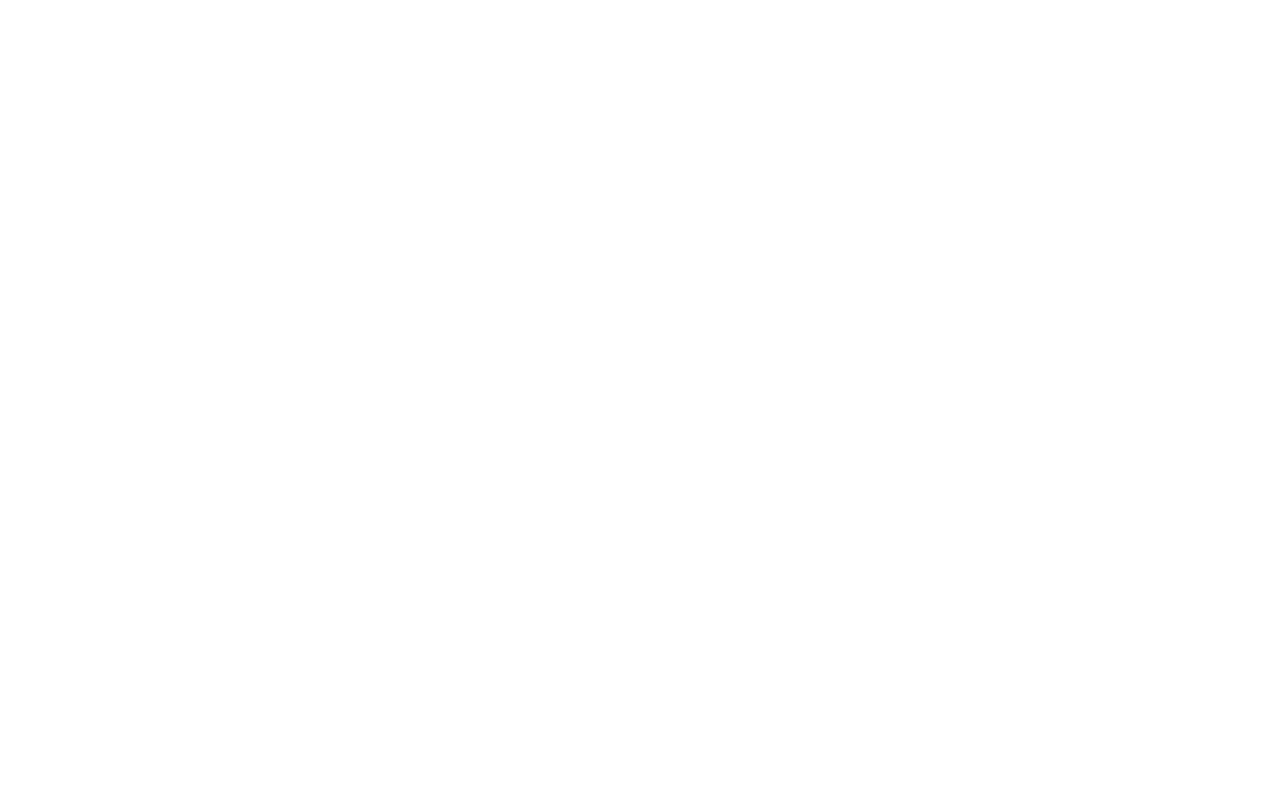
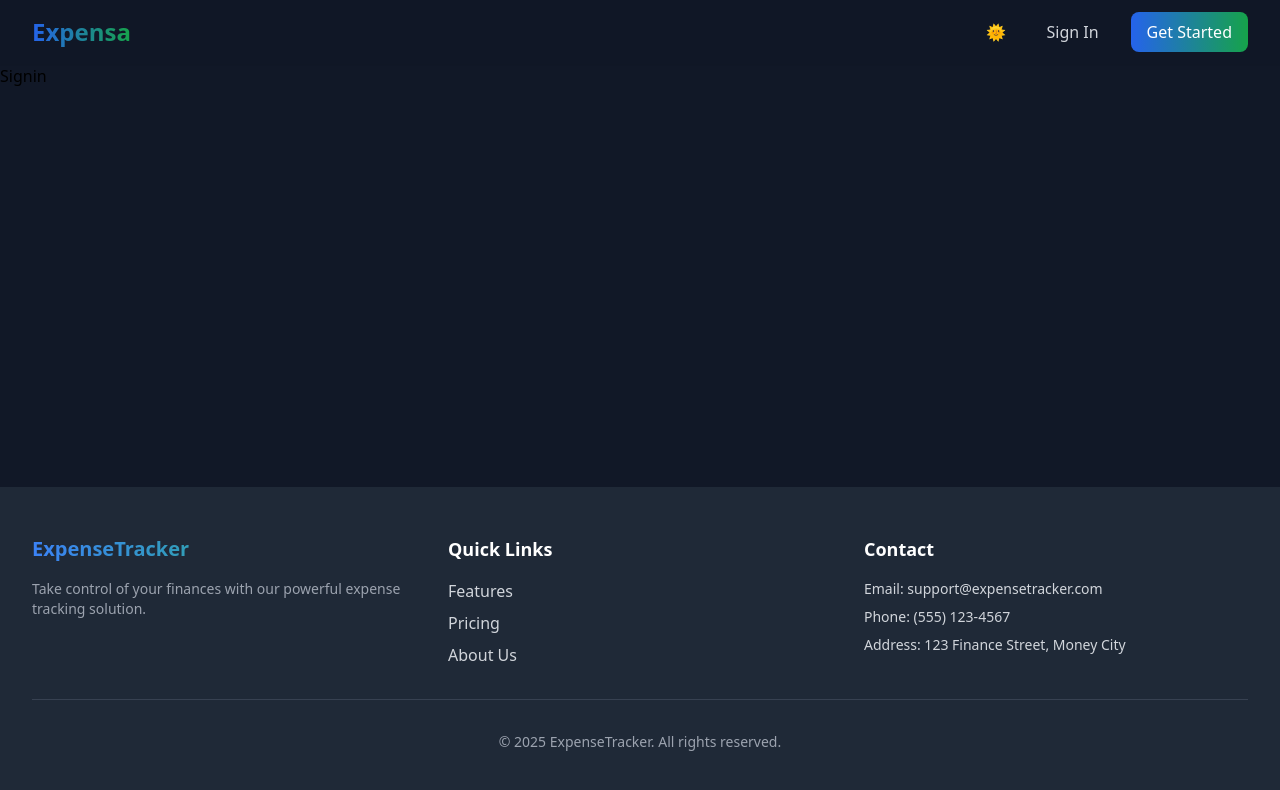
Before and after one commit to rahulyadav6/Expense-Mangement-app, a React (Vite) app in the folder frontend/: page /signin in a window 1280 px wide. Before the commit this address had no page. Shown: the top 790 px of the page. Built offline with nearby package versions, Linux system fonts and the light colour scheme.

Commit message:
signin page started

```diff
--- a/frontend/src/App.jsx
+++ b/frontend/src/App.jsx
@@ -2,6 +2,7 @@
 import { Layout } from "./components/Layout"
 import LandingPage from "./components/LandingPage"
 import Signup from "./components/Signup"
+import Signin from "./components/Signin"
 
 
 // import { useState } from 'react'
@@ -14,6 +15,7 @@
           <Route path="/" element={<Layout />}>
           <Route path="/"  element={<LandingPage />} />
           <Route path="/signup" element={<Signup />} />
+          <Route path="/signin" element={<Signin />} />
           {/* <Route path="/*" element={<NotFoundPage />} /> */}
           </Route>
         </Routes>
--- /dev/null
+++ b/frontend/src/components/Signin.jsx
@@ -0,0 +1,7 @@
+const Signin = () => {
+  return (
+    <div>Signin</div>
+  )
+}
+
+export default Signin
```
